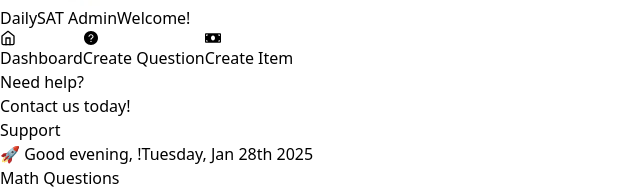
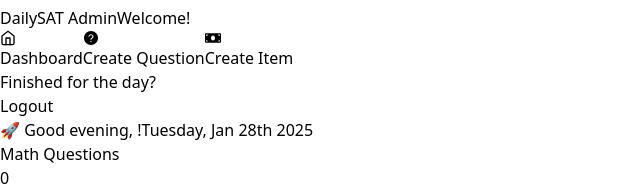
Before and after one commit to Hemit99123/dailysat-admin, a Next.js app: page / in a window 1280 px wide. Shown: the part 122-314 px from the top of the page, without its empty margins (0-640 px from the left). Built offline with nearby package versions, Linux system fonts and the light colour scheme; no server answers; the database is empty.

Commit message:
repurposed contact to logout

```diff
--- a/src/components/Sidebar/ContactUs.tsx
+++ b/src/components/Sidebar/Logout.tsx
@@ -1,20 +1,19 @@
 import React from "react";
 
-const ContactUs = () => {
+const Logout = () => {
   return (
     <div className="flex sticky top-[calc(100vh_-_48px_-_16px)] flex-col h-12 border-t px-2 border-stone-300 justify-end text-xs">
       <div className="flex items-center justify-between">
         <div>
-          <p className="font-bold">Need help?</p>
-          <p className="text-stone-500">Contact us today!</p>
+          <p className="font-bold">Finished for the day?</p>
         </div>
 
         <button className="px-2 py-1.5 font-medium bg-stone-200 hover:bg-stone-300 transition-colors rounded">
-          Support
+          Logout
         </button>
       </div>
     </div>
   );
 };
 
-export default ContactUs
+export default Logout
--- a/src/components/Sidebar/Sidebar.tsx
+++ b/src/components/Sidebar/Sidebar.tsx
@@ -1,6 +1,6 @@
 import React from "react";
 import PageSelect from "./PageSelect";
-import ContactUs from "./ContactUs";
+import Logout from "./Logout";
 import DailySATHeader from "./DailySATHeader";
 
 const Sidebar = () => {
@@ -11,7 +11,7 @@
         <PageSelect />
       </div>
 
-      <ContactUs />
+      <Logout />
     </div>
   );
 };
```
